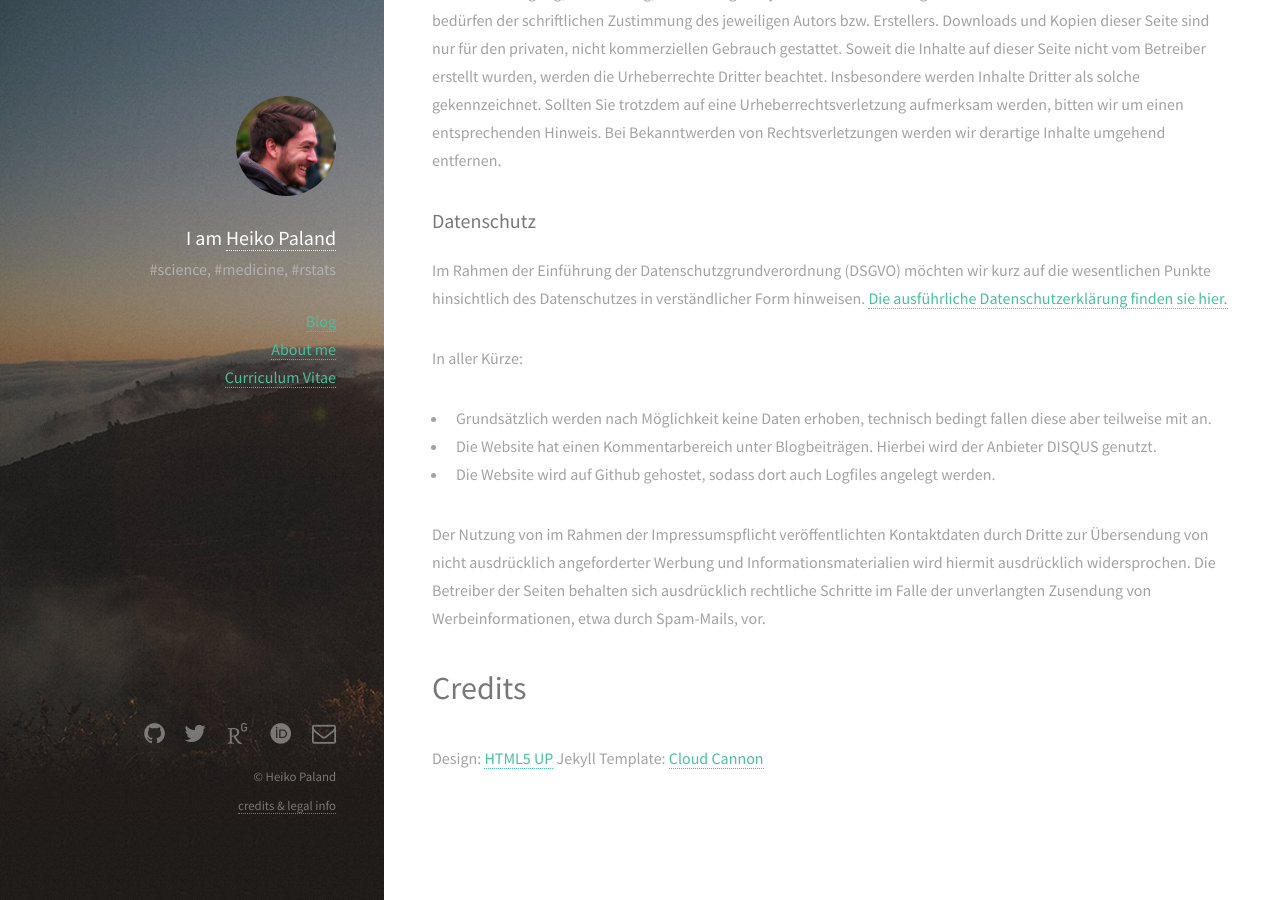
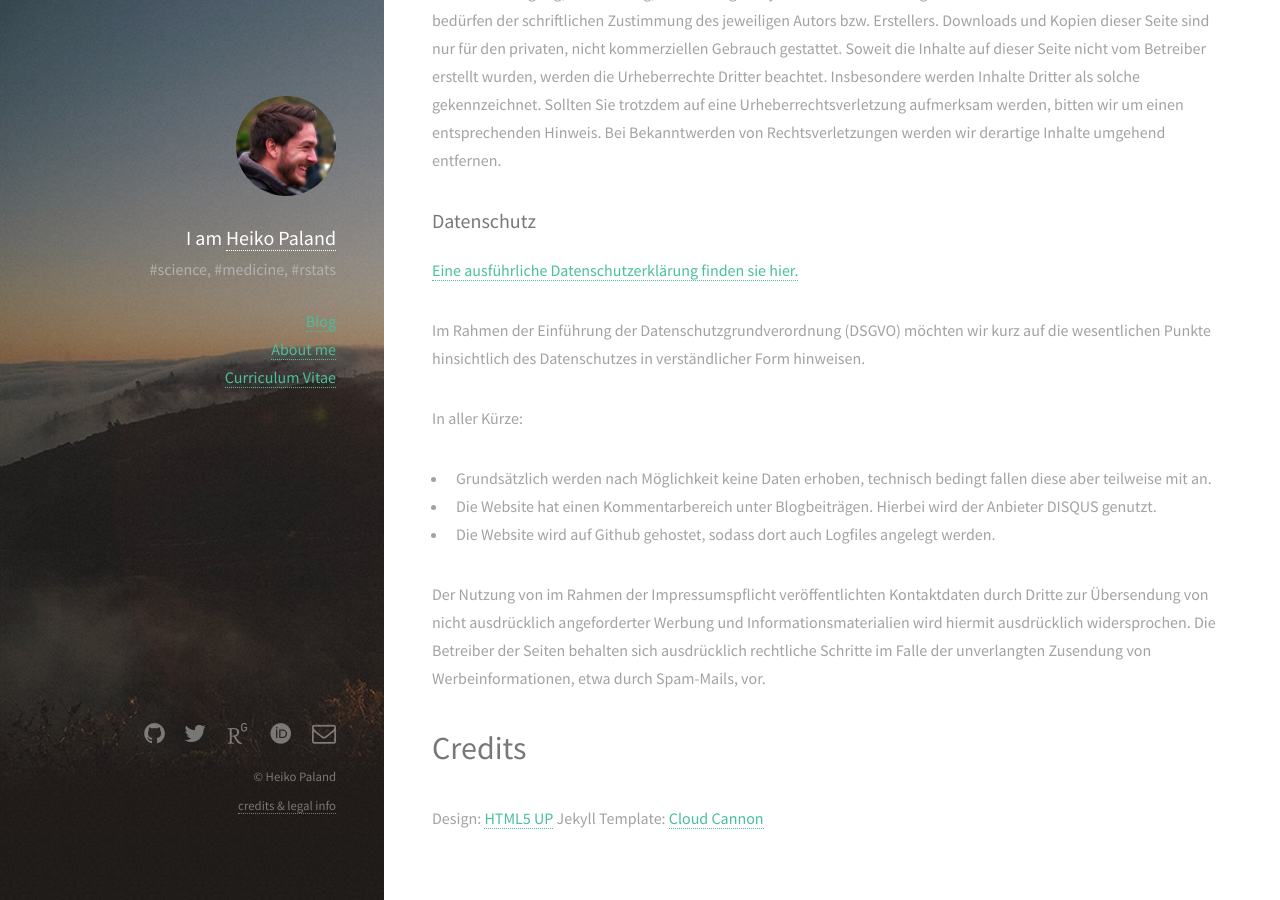
Before and after one commit to old-jekyll-templates/Strata-Jekyll-Theme, a Jekyll site: the page built from credits_and_legal-info.md, in a window 1280 px wide and 900 px high, scrolled down 1464 px. Built offline with Jekyll 4.4.1, drawn with Linux system fonts in a browser that asks for light colours; some web fonts are replaced; comment, search, counter and statistics services are not loaded.

Commit message:
DSGVO update

```diff
--- a/credits_and_legal-info.md
+++ b/credits_and_legal-info.md
@@ -37,7 +37,9 @@ Die durch die Seitenbetreiber erstellten Inhalte und Werke auf diesen Seiten unt
 
 ### Datenschutz
 
-Im Rahmen der Einführung der Datenschutzgrundverordnung (DSGVO) möchten wir kurz auf die wesentlichen Punkte hinsichtlich des Datenschutzes in verständlicher Form hinweisen. <a href="/data_privacy_statement.html">Die ausführliche Datenschutzerklärung finden sie hier.</a>
+<a href="/data_privacy_statement.html">Eine ausführliche Datenschutzerklärung finden sie hier.</a>
+
+Im Rahmen der Einführung der Datenschutzgrundverordnung (DSGVO) möchten wir kurz auf die wesentlichen Punkte hinsichtlich des Datenschutzes in verständlicher Form hinweisen.
 
 In aller Kürze:
 - Grundsätzlich werden nach Möglichkeit keine Daten erhoben, technisch bedingt fallen diese aber teilweise mit an.
```
